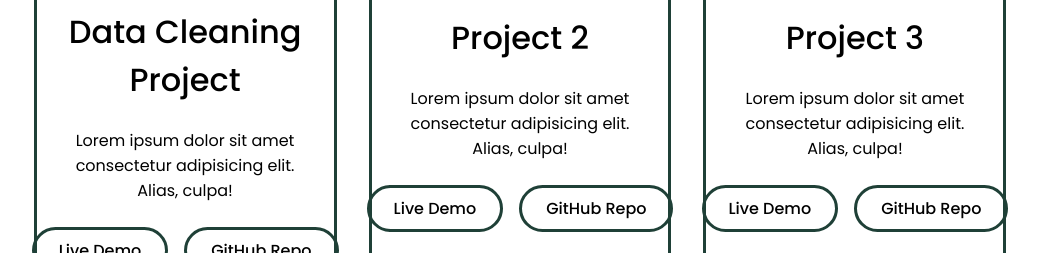
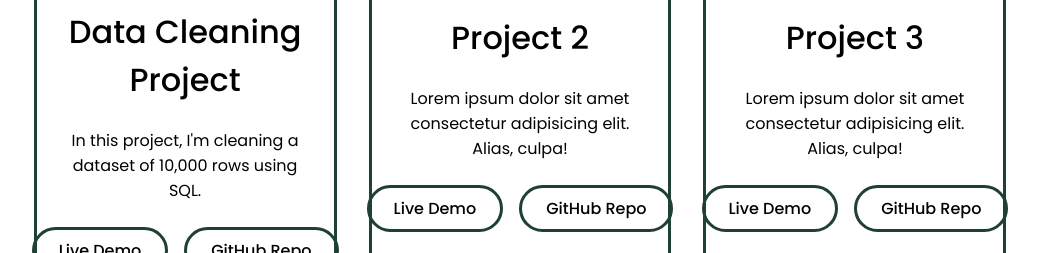
Before and after one commit to NikoGutk/my-portfolio-website, a plain HTML site: page index.html in a window 1280 px wide. Shown: the part 2580-2833 px from the top of the page, without its empty margins (120-1159 px from the left). Drawn offline with Linux system fonts and the light colour scheme; files whose address does not match are found by name.

Commit message:
photo path

```diff
--- a/index.html
+++ b/index.html
@@ -119,7 +119,7 @@
             <div class="project-card">
                 <img src="files/data_cleaning_project/dataClean.png" alt="Data Cleaning">
                 <h3>Data Cleaning Project</h3>
-                <p>Lorem ipsum dolor sit amet consectetur adipisicing elit. Alias, culpa!</p>
+                <p>In this project, I'm cleaning a dataset of 10,000 rows using SQL.</p>
                 <div class="btn-group">
                     <a href="project1.html" target="_blank" rel="noopener noreferrer" class="btn">Live Demo</a>
                     <div class="btn">GitHub Repo</div>
```
Also changed, not shown: files/myfoto.jpg (renamed from myfoto.jpg).
